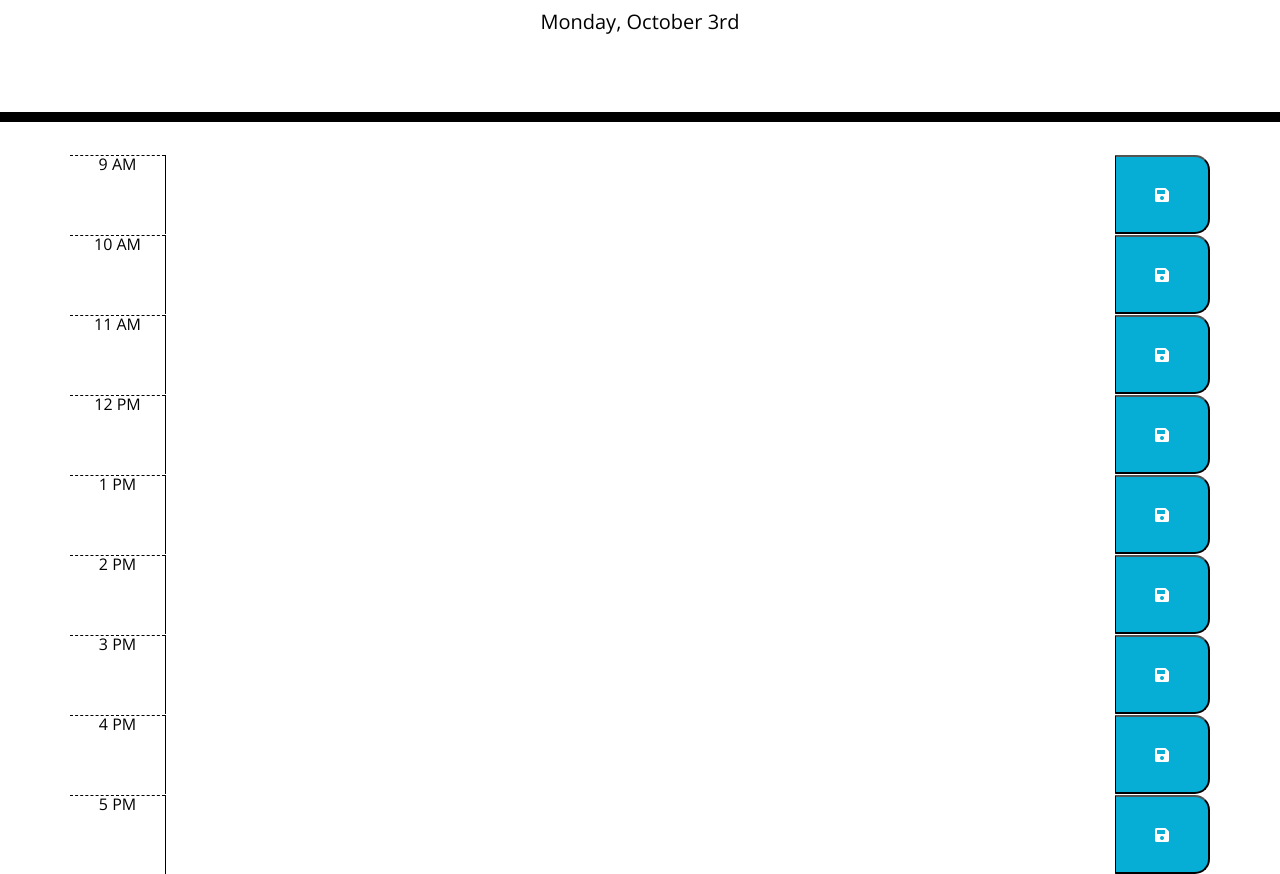
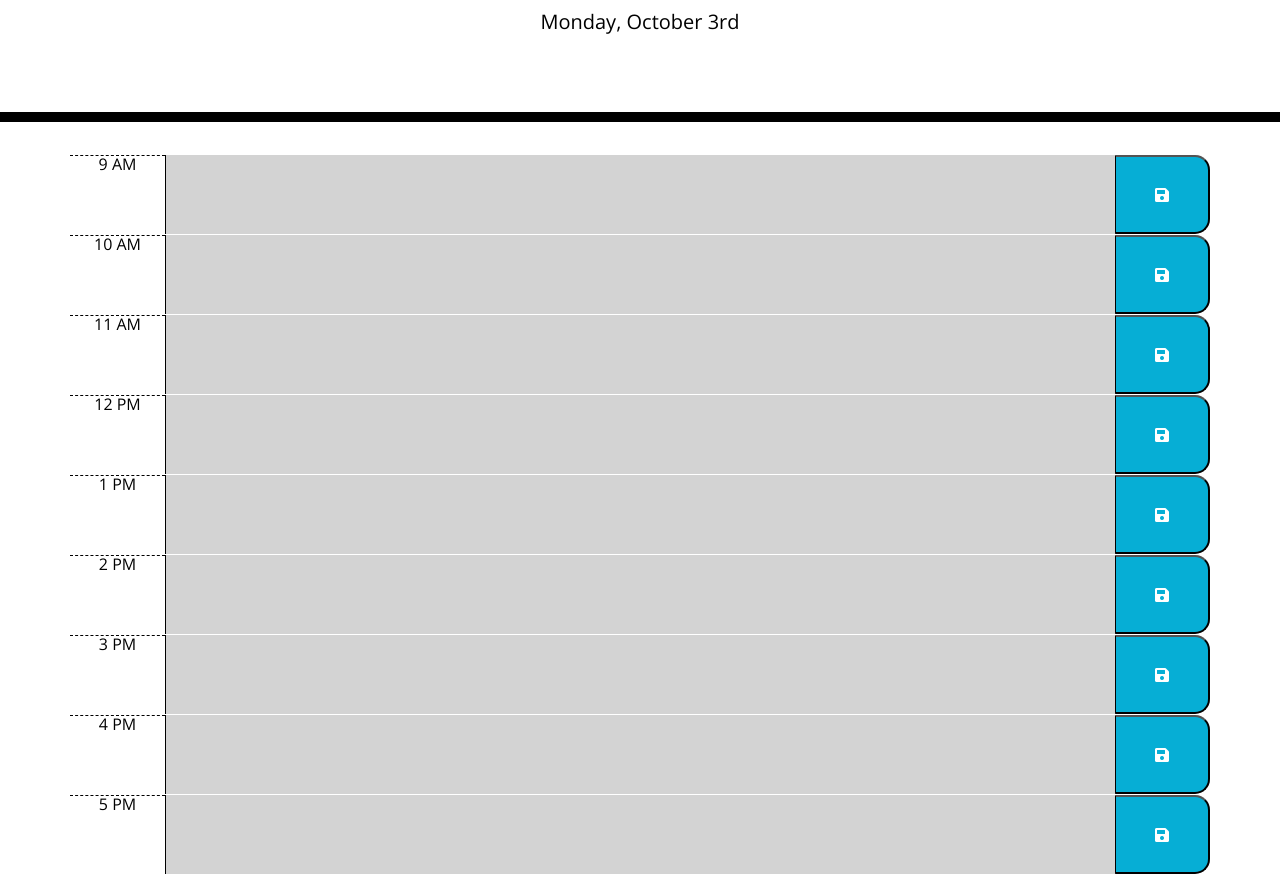
Before and after one commit to JeremyBukofzer/work-day-scheduler, a plain HTML site: page index.html in a window 1280 px wide. Shown: the part 182-1056 px from the top of the page. Drawn offline with nearby package versions, Linux system fonts and the light colour scheme.

Commit message:
re-orders and adds id selectors

```diff
--- a/index.html
+++ b/index.html
@@ -30,47 +30,47 @@
     </header>
     <div class="container">
       <!-- Timeblocks go here -->
-        <div class="row time-block">
+        <div id="hour9" class="row time-block">
           <div class="col-md-1 hour">9 AM</div>
           <textarea class="col-md-10 description"></textarea>
           <button class="col-md-1 saveBtn"><i class="fas fa-save"></i></button>
         </div>
-        <div class="row time-block">
+        <div id="hour10" class="row time-block">
           <div class="col-md-1 hour">10 AM</div>
           <textarea class="col-md-10 description"></textarea>
           <button class="col-md-1 saveBtn"><i class="fas fa-save"></i></button>
         </div>
-        <div class="row time-block">
+        <div id="hour11" class="row time-block">
           <div class="col-md-1 hour">11 AM</div>
           <textarea class="col-md-10 description"></textarea>
           <button class="col-md-1 saveBtn"><i class="fas fa-save"></i></button>
         </div>
-        <div class="row time-block">
+        <div id="hour12" class="row time-block">
           <div class="col-md-1 hour">12 PM</div>
           <textarea class="col-md-10 description"></textarea>
           <button class="col-md-1 saveBtn"><i class="fas fa-save"></i></button>
         </div>
-        <div class="row time-block">
+        <div id="hour13" class="row time-block">
           <div class="col-md-1 hour">1 PM</div>
           <textarea class="col-md-10 description"></textarea>
           <button class="col-md-1 saveBtn"><i class="fas fa-save"></i></button>
         </div>
-        <div class="row time-block">
+        <div id="hour14" class="row time-block">
           <div class="col-md-1 hour">2 PM</div>
           <textarea class="col-md-10 description"></textarea>
           <button class="col-md-1 saveBtn"><i class="fas fa-save"></i></button>
         </div>
-        <div class="row time-block">
+        <div id="hour15" class="row time-block">
           <div class="col-md-1 hour">3 PM</div>
           <textarea class="col-md-10 description"></textarea>
           <button class="col-md-1 saveBtn"><i class="fas fa-save"></i></button>
         </div>
-        <div class="row time-block">
+        <div id="hour16" class="row time-block">
           <div class="col-md-1 hour">4 PM</div>
           <textarea class="col-md-10 description"></textarea>
           <button class="col-md-1 saveBtn"><i class="fas fa-save"></i></button>
         </div>
-        <div class="row time-block">
+        <div id="hour17" class="row time-block">
           <div class="col-md-1 hour">5 PM</div>
           <textarea class="col-md-10 description"></textarea>
           <button class="col-md-1 saveBtn"><i class="fas fa-save"></i></button>
--- a/script.js
+++ b/script.js
@@ -6,35 +6,38 @@ $("#currentDay").text(today.format("dddd, MMMM Do"))
 // Selects current time using moment.js
 var currentTime = moment().hour();
 
-var taskBox = $("row").text();
+$(document).ready(function () {
 
+    $('.saveBtn').on('click', function() {
+        var taskBox = $('.description').text()
 
-function blockDisplay() {
+        localStorage.setItem(taskBox)
+    })
 
-    $('.time-block').each(function() {
-        var timeBlock = parseInt($(this).attr('id'))
+    function blockDisplay() {
 
-            if (timeBlock > currentTime) {
-                $(this).addClass('past')
-            } else if (timeBlock < currentTime) {
-                $(this).addClass('future')
-            } else if (timeBlock === currentTime) {
-                $(this).addClass('present')
-            }
-            console.log(blockHour)
-            console.log(currentTime)
-        })
-    }
+        $('.time-block').each(function() {
+            var timeBlock = parseInt($(this).attr('id').split('hour')[1])
 
-$(document).ready(function () {
-    $('textarea').html(localStorage.getItem('taskBox'))
+                if (timeBlock > currentTime) {
+                    $(this).addClass('past').removeClass('future present')
+                }  else if (timeBlock === currentTime) {
+                    $(this).addClass('present').removeClass('future past')
+                } else {
+                    $(this).addClass('future').removeClass('past present')
+                }
+            })
+        }
 
-    $('button').on("click", function () {
-        localStorage.setItem('taskBox', $('textarea').val())
+        $('#hour9 .description').val(localStorage.getItem('hour9'))
+        $('#hour10 .description').val(localStorage.getItem('hour10'))
+        $('#hour11 .description').val(localStorage.getItem('hour11'))
+        $('#hour12 .description').val(localStorage.getItem('hour12'))
+        $('#hour13 .description').val(localStorage.getItem('hour13'))
+        $('#hour14 .description').val(localStorage.getItem('hour14'))
+        $('#hour15 .description').val(localStorage.getItem('hour15'))
+        $('#hour16 .description').val(localStorage.getItem('hour16'))
+        $('#hour17 .description').val(localStorage.getItem('hour17'))
 
+        blockDisplay()
     })
-})
-
-
-
-blockDisplay()
```
